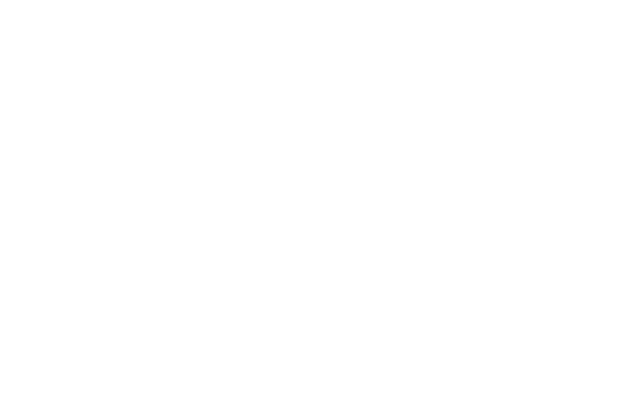
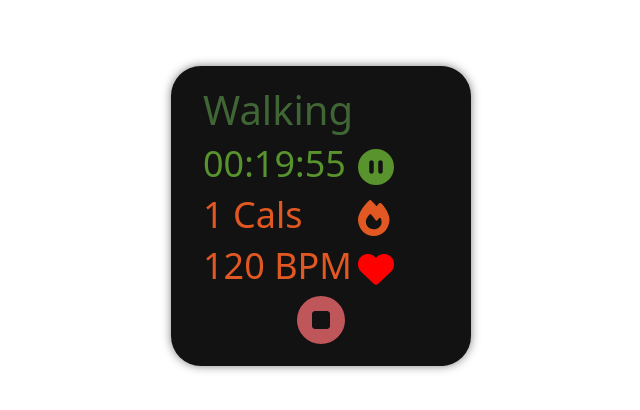
Before and after one commit to Ravi-Pogaku/CSCI4620-prototype, a React (Vite) app in the folder hci-prototype/: page /workouts/start-workout in a window 1280 px wide. Before the commit this address had no page. Shown: the part 184-594 px from the top of the page, without its empty margins (319-959 px from the left). Built offline with nearby package versions, Linux system fonts and the light colour scheme.

Commit message:
added lockscreen & workout pages + minor changes
lockscreen has numberpad and entering four numbers leads to home page. workout page for individual workout added.

q

```diff
--- a/hci-prototype/src/App.jsx
+++ b/hci-prototype/src/App.jsx
@@ -4,15 +4,19 @@
 import Home from './pages/Home'
 import Workouts from './pages/Workouts'
 import AIAssistant from './pages/AIAssistant'
+import Lockscreen from './pages/Lockscreen'
+import WorkoutPage from './pages/WorkoutPage'
 
 
 function App() {
   return (
     <div className='d-flex justify-content-center vw-100'>
       <Routes>
-        <Route path='/' element={<Home />} />
+        <Route path='/' element={<Lockscreen />} />
         <Route path='/workouts' element={<Workouts />} />
         <Route path='/ai-assistant' element={<AIAssistant />} />
+        <Route path='/home' element={<Home />} />
+        <Route path='/workouts/start-workout' element={<WorkoutPage />} />
       </Routes>
     </div>
   )
--- a/hci-prototype/src/components/WorkoutComponent.jsx
+++ b/hci-prototype/src/components/WorkoutComponent.jsx
@@ -1,13 +1,15 @@
 import React from 'react';
 import Card from 'react-bootstrap/Card';
 import { useState } from 'react';
+import { useNavigate } from 'react-router-dom';
 
 import { FontAwesomeIcon } from '@fortawesome/react-fontawesome';
 
 import '../styles/workout.css'
 
+export default function WorkoutComponent ({workoutName, duration, icon}) {
+    const navigate = useNavigate();
 
-export default function WorkoutComponent ({workoutName, duration, icon}) {
     const [isPressed, setIsPressed] = useState(false);
     const [isDragging, setIsDragging] = useState(false);
 
@@ -34,6 +36,13 @@
         }
     };
 
+    // if we clicked on the card and we are not dragging, navigate to the workout page
+    const handleClick = () => {
+        if (!isDragging) {
+            navigate('/workouts/start-workout', {state: {workoutName, duration}});
+        }
+    }
+
     return (
         <Card className={`d-flex align-items-center justify-content-between p-2 vw-80 ${isPressed ? 'pressed' : ''}`}
         style={{
@@ -49,6 +58,7 @@
             onMouseMove={handleMouseMove}
             onMouseUp={handleMouseUp}
             onMouseLeave={handleMouseUp}
+            onClick={handleClick}
         >
             <div className="d-flex align-items-center">
                 <FontAwesomeIcon icon={icon} size="2x" />
--- a/hci-prototype/src/pages/Home.jsx
+++ b/hci-prototype/src/pages/Home.jsx
@@ -1,3 +1,5 @@
+import { useNavigate } from 'react-router-dom';
+
 import ScrollableContainer from '../components/ScrollableContainer';
 import StatusBar from '../components/StatusBar';
 import 'bootstrap-icons/font/bootstrap-icons.css';
@@ -7,6 +9,7 @@
 
 
 function Home() {
+  const navigate = useNavigate();
 
   return (
     <div
@@ -64,14 +67,15 @@
 
           <div
             style={{ height: 75, width: 75 }}
-            className="bg-secondary rounded-circle d-flex flex-shrink-0 justify-content-center align-items-center"
+            className="bg-secondary rounded-circle d-flex flex-shrink-0 justify-content-center align-items-center m-1"
           >
-            <i class="bi bi-alexa fs-2"></i>
+            <i className="bi bi-alexa fs-2"></i>
           </div>
 
           <div
             style={{ height: 75, width: 75 }}
-            className="bg-secondary rounded-circle d-flex flex-shrink-0 justify-content-center align-items-center"
+            className="bg-secondary rounded-circle d-flex flex-shrink-0 justify-content-center align-items-center m-1"
+            onClick={() => navigate('/workouts')}
           >
             <FontAwesomeIcon icon={faHeartPulse} size="2x" />
           </div>
@@ -89,7 +93,7 @@
           />
           <div
             style={{ height: 75, width: 75 }}
-            className="bg-secondary rounded-circle d-flex flex-shrink-0 justify-content-center align-items-center"
+            className="bg-secondary rounded-circle d-flex flex-shrink-0 justify-content-center align-items-center m-1"
           >
             <i className="bi-alarm fs-2"></i>
           </div>
@@ -110,7 +114,7 @@
           />
           <div
             style={{ height: 75, width: 75 }}
-            className="bg-secondary rounded-circle d-flex flex-shrink-0 justify-content-center align-items-center"
+            className="bg-secondary rounded-circle d-flex flex-shrink-0 justify-content-center align-items-center m-1"
           >
             <i className="bi-alarm fs-2"></i>
           </div>
--- /dev/null
+++ b/hci-prototype/src/pages/Lockscreen.jsx
@@ -0,0 +1,98 @@
+import React, { useEffect, useState } from 'react';
+import { useNavigate } from 'react-router-dom';
+import { Button, Container, Row, Col } from 'react-bootstrap';
+
+import { FontAwesomeIcon } from '@fortawesome/react-fontawesome';
+import { faDeleteLeft } from '@fortawesome/free-solid-svg-icons';
+
+import ScrollableContainer from '../components/ScrollableContainer';
+
+
+export default function Lockscreen() {
+  const navigate = useNavigate();
+
+  const [enteredNumbers, setEnteredNumbers] = useState(['_ ', '_ ', '_ ', '_ ']);
+
+  const handleNumberClick = (number) => {
+    const newNumbers = [...enteredNumbers];
+    const emptyIndex = newNumbers.indexOf('_ ');
+    if (emptyIndex !== -1) {
+      newNumbers[emptyIndex] = number + ' ';
+      setEnteredNumbers(newNumbers);
+    }
+  }
+
+  const handleDelete = () => {
+    const newNumbers = [...enteredNumbers];
+    const index = newNumbers.indexOf('_ ');
+    if (index === -1) {
+      newNumbers[newNumbers.length - 1] = '_ ';
+      setEnteredNumbers(newNumbers);
+    } else {
+      newNumbers[index - 1] = '_ ';
+      setEnteredNumbers(newNumbers);
+    }
+  }
+
+  // if all numbers are entered, navigate to home
+  useEffect(() => {
+    if (enteredNumbers.indexOf('_ ') === -1) {
+      navigate('/home');
+    }
+  }, [enteredNumbers]);
+
+  // array of numbers for the keypad
+  const numbers = [
+    [1, 2, 3],
+    [4, 5, 6],
+    [7, 8, 9],
+    [null, 0, 'delete']
+  ];
+
+  return (
+    <ScrollableContainer
+        style={{
+          backgroundColor: '#121212',
+          color: '#ffffff',
+          width: '300px', // Adjust the size as needed
+          height: '300px', // Ensures 1:1 ratio
+          padding: '20px',
+          borderRadius: '10%', // Circular smartwatch display
+          boxShadow: '0 0 10px rgba(0, 0, 0, 0.5)', // Subtle shadow effect
+          overflow: 'auto',
+          position: 'relative', // Allow positioning of the bar inside
+        }}
+        className="overflow-hidden"
+      >
+      <Container>
+        {/* <Row>
+          <Col> */}
+            <h3>Enter Pin</h3>
+            {/* <Container> */}
+              <div className="mb-2 mx-1">{enteredNumbers}</div>
+              <Container className="">
+                {numbers.map((row, rowIndex) => (
+                  <Row key={rowIndex}>
+                    {row.map((num, colIndex) => (
+                      <Col key={colIndex} style={{padding: '2px'}}>
+                        {num === 'delete' ? (
+                          <Button variant="outline-light" onClick={handleDelete} style={{width:'100%'}}>
+                            <FontAwesomeIcon icon={faDeleteLeft} />
+                          </Button>
+                        ) : num !== null ? (
+                          <Button variant="outline-light" onClick={() => handleNumberClick(num)} style={{width:"100%"}}>
+                            {num}
+                          </Button>
+                        ) : null}
+                      </Col>
+                    ))}
+                  </Row>
+                ))}
+              </Container>
+            {/* </Container> */}
+          {/* </Col>
+        </Row> */}
+      </Container>
+    </ScrollableContainer>
+  );
+};
--- /dev/null
+++ b/hci-prototype/src/pages/WorkoutPage.jsx
@@ -0,0 +1,117 @@
+import {Container, Row, Col, Button} from 'react-bootstrap';
+import { useLocation } from 'react-router-dom';
+import { useEffect, useState } from 'react';
+import { useNavigate } from 'react-router-dom';
+
+import ScrollableContainer from '../components/ScrollableContainer';
+
+import {
+    faCirclePause,
+    faCirclePlay,
+    faCircleStop,
+    faFire,
+    faHeart,
+} from '@fortawesome/free-solid-svg-icons';
+
+import { FontAwesomeIcon } from '@fortawesome/react-fontawesome';
+
+export default function WorkoutPage() {
+    const navigate = useNavigate();
+    const location = useLocation();
+    const {workoutName, duration} = location.state ? location.state : {workoutName: 'Walking', duration: 20};
+
+    const [caloriesBurned, setCaloriesBurned] = useState(0);
+
+    const [currentDuration, setCurrentDuration] = useState(duration * 60); // in seconds
+    const [isActive, setIsActive] = useState(true); // timer paused or not
+
+    useEffect(() => {
+        let interval;
+        if (isActive) { // only if tiemr not paused
+            interval = setInterval(() => {
+                setCurrentDuration(prevDuration => prevDuration > 0 ? prevDuration - 1 : 0);
+                setCaloriesBurned(prevCalories => prevCalories + 0.1);
+            }, 1000);
+        }
+        return () => clearInterval(interval);
+    }, [isActive]);
+
+    // format the time in HH:MM:SS
+    const formatTime = (seconds) => {
+        const hrs = Math.floor(seconds / 3600);
+        const mins = Math.floor((seconds % 3600) / 60);
+        const secs = seconds % 60;
+        return `${hrs.toString().padStart(2, '0')}:${mins.toString().padStart(2, '0')}:${secs.toString().padStart(2, '0')}`;
+    };
+
+    const handlePause = () => {
+        setIsActive(false);
+    };
+
+    const handleResume = () => {
+        setIsActive(true);
+    };
+
+    return (
+        <ScrollableContainer
+            style={{
+                backgroundColor: '#121212',
+                color: '#ffffff',
+                width: '300px', // Adjust the size as needed
+                height: '300px', // Ensures 1:1 ratio
+                padding: '20px',
+                borderRadius: '10%', // Optional for a circular smartwatch display
+                boxShadow: '0 0 10px rgba(0, 0, 0, 0.5)', // Subtle shadow effect
+                overflow: 'auto',
+            //   cursor: 'grab', // Indicates that the container can be dragged
+            }}
+            className="overflow-hidden"
+        >
+            <Container>
+                <Row>
+                    <Col>
+                        <h1 style={{color: '#3F6634'}}>{workoutName}</h1>
+                    </Col>
+                </Row>
+                <Row className='d-flex justify-content-between align-items-center'>
+                    <Col style={{width: '155px', flex: '0 0 155px'}}>
+                        <h2 style={{color: '#58932D', fontSize: '2.25rem'}}>{formatTime(currentDuration)}</h2>
+                    </Col>
+                    <Col>
+                        <FontAwesomeIcon
+                            style={{color: '#58932D', fontSize: '2.25rem'}}
+                            icon={isActive ? faCirclePause : faCirclePlay}
+                            onClick={isActive ? handlePause : handleResume}
+                        />
+                    </Col>
+                </Row>
+                <Row className='d-flex justify-content-between align-items-center'>
+                    <Col style={{width: '155px', flex: '0 0 155px'}}>
+                        <h2 style={{color: '#e25822', fontSize: '2.25rem' ,whiteSpace: 'nowrap'}}>{caloriesBurned.toFixed(0)} Cals</h2>
+                    </Col>
+                    <Col>
+                        <FontAwesomeIcon style={{color: '#e25822', fontSize: '2.25rem'}} icon={faFire} />
+                    </Col>
+                </Row>
+                <Row className='d-flex justify-content-between align-items-center'>
+                    <Col style={{width: '155px', flex: '0 0 155px'}}>
+                        <h2 style={{color: '#e25822', fontSize: '2.25rem' ,whiteSpace: 'nowrap'}}>120 BPM</h2>
+                    </Col>
+                    <Col>
+                        <FontAwesomeIcon style={{color: 'red', fontSize: '2.25rem'}} icon={faHeart} />
+                    </Col>
+                </Row>
+                <Row className='d-flex justify-content-center align-items-center'>
+                    <Col className='d-flex justify-content-center align-items-center'>
+                        <FontAwesomeIcon
+                            style={{color: '#BF565A', fontSize: '3rem'}}
+                            icon={faCircleStop}
+                            onClick={() => navigate('/workouts')}
+                        />
+                    </Col>
+                </Row>
+            </Container>
+        </ScrollableContainer>
+    )
+
+}
--- a/hci-prototype/src/pages/Workouts.jsx
+++ b/hci-prototype/src/pages/Workouts.jsx
@@ -13,6 +13,7 @@
         faPersonSkating,
         faPersonSnowboarding,
         faPersonSkiing,
+        faDumbbell
     } from '@fortawesome/free-solid-svg-icons';
 
 import ScrollableContainer from '../components/ScrollableContainer';
@@ -42,6 +43,7 @@
         <WorkoutComponent workoutName="Walking" duration={20} icon={faPersonWalking} />
         <WorkoutComponent workoutName="Running" duration={30} icon={faPersonRunning} />
         <WorkoutComponent workoutName="Cycling" duration={15} icon={faPersonBiking} />
+        <WorkoutComponent workoutName="Weightlifting" duration={60} icon={faDumbbell} />
         <WorkoutComponent workoutName="Swimming" duration={10} icon={faSwimmer} />
         <WorkoutComponent workoutName="Skating" duration={25} icon={faPersonSkating} />
         <WorkoutComponent workoutName="Snowboarding" duration={40} icon={faPersonSnowboarding} />
```
